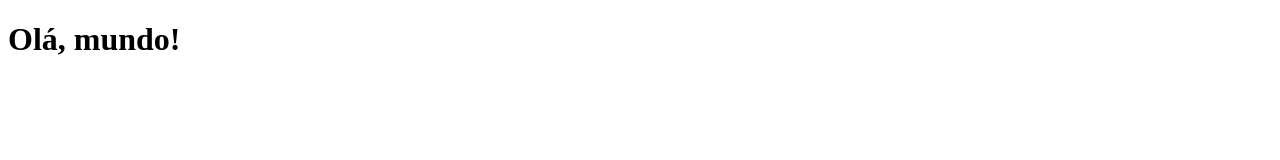
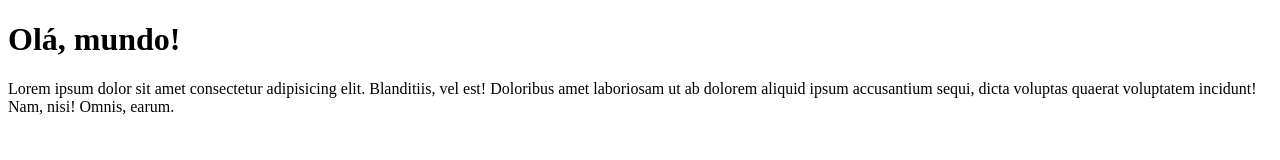
Before and after one commit to EmersonCarvalho01/projeto-social, a plain HTML site: page index.html in a window 1280 px wide. Drawn offline with Linux system fonts and the light colour scheme.

Commit message:
Update index.html

```diff
--- a/index.html
+++ b/index.html
@@ -5,6 +5,7 @@
     <meta name="viewport" content="width=device-width, initial-scale=1.0">
     <title>Document</title>
     <h1>Olá, mundo!</h1>
+    <p>Lorem ipsum dolor sit amet consectetur adipisicing elit. Blanditiis, vel est! Doloribus amet laboriosam ut ab dolorem aliquid ipsum accusantium sequi, dicta voluptas quaerat voluptatem incidunt! Nam, nisi! Omnis, earum.</p>
 </head>
 <body>
 
```
